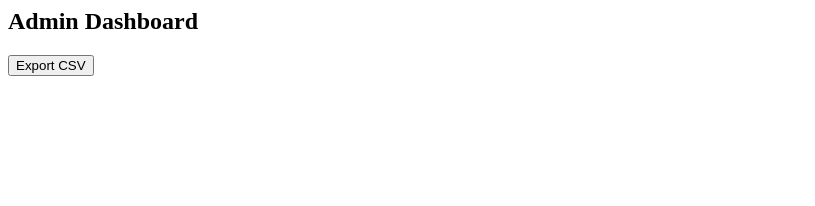
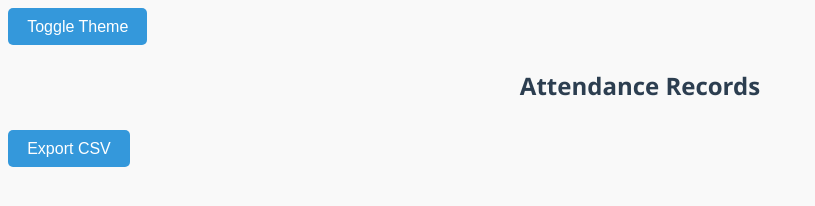
Before and after one commit to verdienentech-sketch/Taptendance-qr-attendace-system, a plain HTML site: page taptendance/admin.html in a window 1280 px wide. Shown: the whole page, without its empty margins (0-815 px from the left). Drawn offline with Linux system fonts and the light colour scheme; no server answers.

Commit message:
Update admin.html

```diff
--- a/taptendance/admin.html
+++ b/taptendance/admin.html
@@ -1,6 +1,15 @@
+<!DOCTYPE html>
+<html>
+<head>
+  <title>Admin Dashboard</title>
+  <link rel="stylesheet" href="css/styles.css">
+</head>
 <body>
-  <h2>Admin Dashboard</h2>
+  <button id="themeToggle">Toggle Theme</button>
+  <h2>Attendance Records</h2>
   <button id="exportBtn">Export CSV</button>
   <table id="attendanceTable"></table>
+  <script type="module" src="js/theme.js"></script>
   <script type="module" src="js/admin.js"></script>
 </body>
+</html>
```
